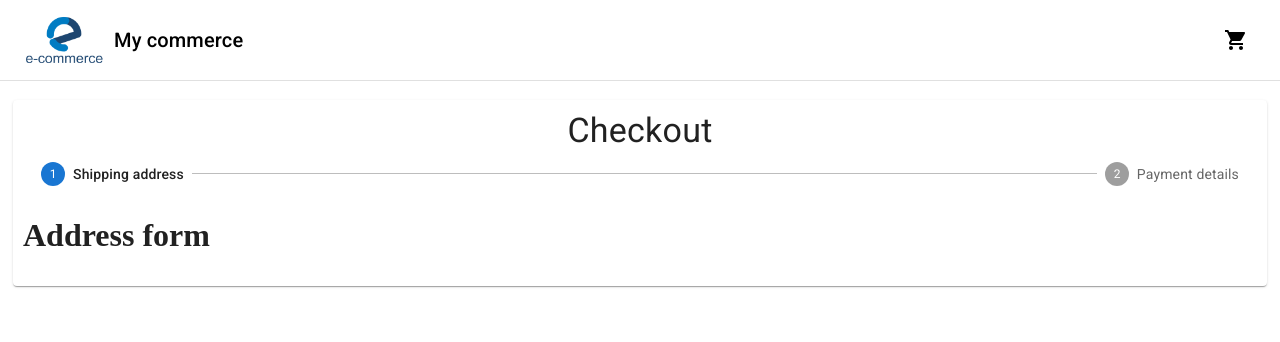
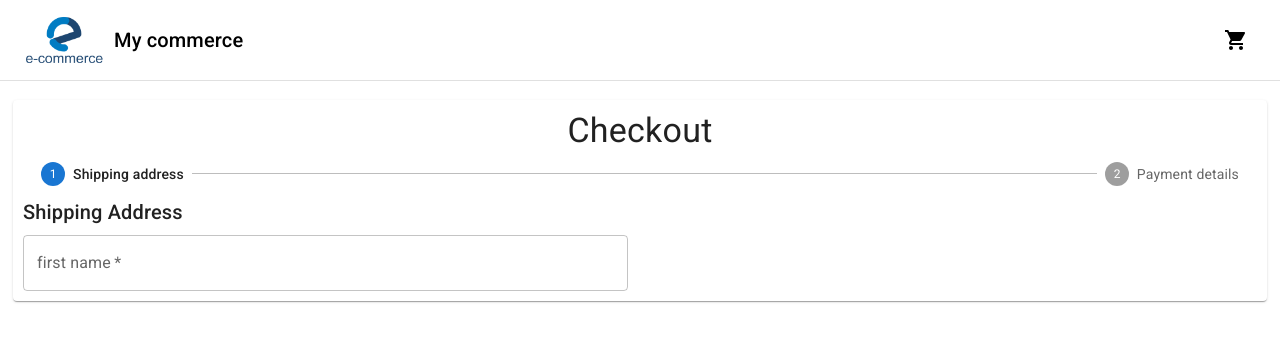
Before and after one commit to jchernandez87/e-commerce, a React (Create React App) app: page /checkout in a window 1280 px wide. Shown: the top 342 px of the page. Built offline with nearby package versions, Linux system fonts and the light colour scheme; no server answers.

Commit message:
setup react hook form, and custom text field

```diff
--- a/package.json
+++ b/package.json
@@ -13,6 +13,7 @@
     "@testing-library/user-event": "^13.5.0",
     "react": "^18.2.0",
     "react-dom": "^18.2.0",
+    "react-hook-form": "^7.36.1",
     "react-router-dom": "^6.3.0",
     "react-scripts": "5.0.1",
     "web-vitals": "^2.1.4"
--- a/src/App.js
+++ b/src/App.js
@@ -65,7 +65,7 @@
             />
           }
         />
-        <Route path="/checkout" element={<Checkout />}/>
+        <Route path="/checkout" element={<Checkout />} />
       </Routes>
     </div>
   );
--- a/src/components/CheckoutForm/AddressForm.jsx
+++ b/src/components/CheckoutForm/AddressForm.jsx
@@ -1,5 +1,31 @@
+import {
+  InputLabel,
+  Select,
+  MenuItem,
+  Button,
+  Grid,
+  Typography,
+} from "@mui/material";
+import { useForm, FormProvider } from "react-hook-form";
+import FormInput from "./CustomTextField";
+
 const AddressForm = () => {
-  return <h1>Address form</h1>;
+  const methods = useForm();
+
+  return (
+    <>
+      <Typography variant="h6" gutterBottom>
+        Shipping Address
+      </Typography>
+      <FormProvider {...methods}>
+        <form onSubmit="">
+          <Grid container spacing={3}>
+            <FormInput required name="firstName" label="first name" />
+          </Grid>
+        </form>
+      </FormProvider>
+    </>
+  );
 };
 
 export default AddressForm;
--- /dev/null
+++ b/src/components/CheckoutForm/CustomTextField.jsx
@@ -0,0 +1,18 @@
+import { TextField, Grid } from "@mui/material";
+import { useFormContext, Controller } from "react-hook-form";
+
+const FormInput = ({ name, label, required }) => {
+  const { control } = useFormContext();
+
+  return (
+    <Grid item xs={12} sm={6}>
+      <Controller
+        control={control}
+        name={name}
+        render={() => <TextField fullWidth required={required} label={label} />}
+      />
+    </Grid>
+  );
+};
+
+export default FormInput;
```
Also changed, not shown: 1 other file (tests, documents, lock files or other folders).
